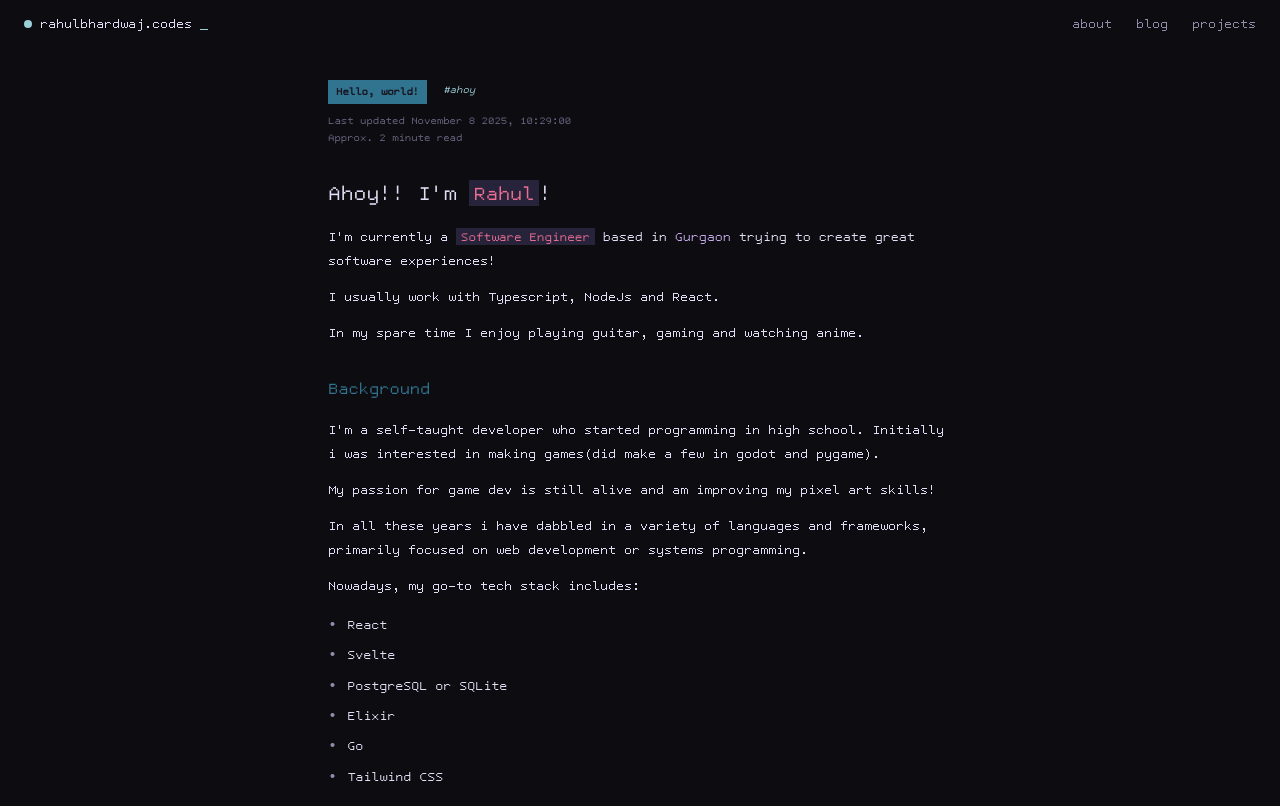
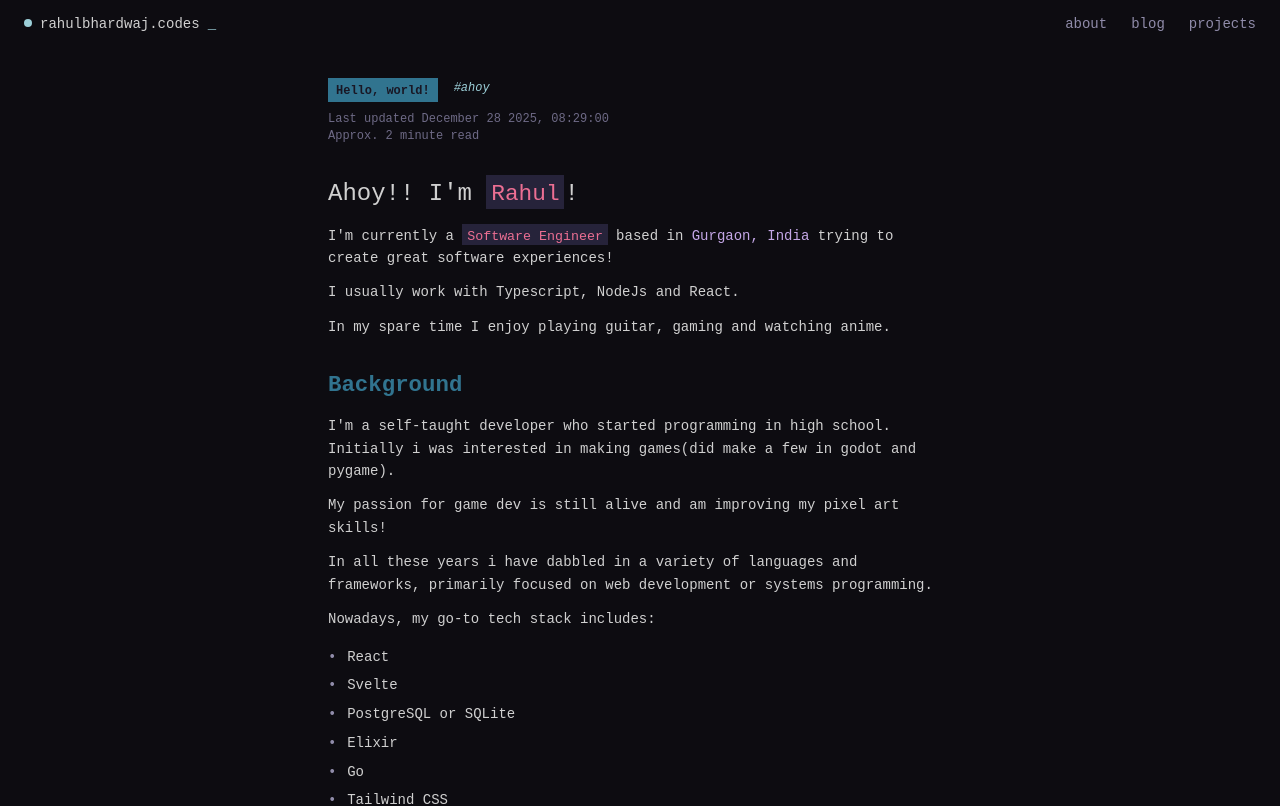
Before and after one commit to Rayzon3/portfolio-v4, a SvelteKit app: page / in a window 1280 px wide. Shown: the top 806 px of the page. Built offline with nearby package versions, Linux system fonts and the light colour scheme.

Commit message:
updated font

```diff
--- a/src/routes/+page.svelte
+++ b/src/routes/+page.svelte
@@ -2,7 +2,7 @@
   let email = "your.email@example.com";
   let name = "Rahul";
   let title = "Software Engineer";
-  let location = "Gurgaon";
+  let location = "Gurgaon, India";
 
   const technologies1 = [
     "React",
@@ -56,7 +56,7 @@
         <span class="meta-text">#ahoy</span>
       </div>
       <div class="post-date">
-        Last updated November 8 2025, 10:29:00<br />
+        Last updated December 28 2025, 08:29:00<br />
         Approx. 2 minute read
       </div>
 
@@ -252,8 +252,8 @@
 
 <style>
   @font-face {
-    font-family: "Tamzen";
-    src: url("/Tamzen8x15r.ttf") format("truetype");
+    font-family: "MapleMono";
+    src: url("/MapleMono-NF-Base-Mono.ttf") format("truetype");
     font-weight: normal;
     font-style: normal;
   }
@@ -266,9 +266,9 @@
     margin: 0;
     padding: 0;
     background-color: #0d0c11;
-    color: #e0def4;
-    font-family: "Tamzen", ui-monospace, monospace;
-    font-size: 15px;
+    color: #d0d0d0;
+    font-family: "MapleMono", ui-monospace, monospace;
+    font-size: 14px;
     line-height: 1.6;
     overflow-x: hidden;
   }
@@ -305,7 +305,7 @@
   }
 
   .site-title {
-    color: #e0def4;
+    color: #d0d0d0;
     font-weight: normal;
   }
 
@@ -321,7 +321,7 @@
   }
 
   .header-nav a:hover {
-    color: #e0def4;
+    color: #d0d0d0;
     text-decoration: underline;
   }
 
@@ -394,13 +394,13 @@
     font-size: 1.5rem;
     font-weight: normal;
     margin: 1.5rem 0 1rem 0;
-    color: #e0def4;
+    color: #d0d0d0;
     line-height: 1.3;
   }
 
   h2 {
-    font-size: 1.2rem;
-    font-weight: normal;
+    font-size: 1.4rem;
+    font-weight: 600;
     margin: 2rem 0 1rem 0;
     color: #31748f;
     line-height: 1.3;
@@ -408,7 +408,7 @@
 
   p {
     margin: 0.75rem 0;
-    color: #e0def4;
+    color: #d0d0d0;
   }
 
   .highlight {
@@ -419,6 +419,7 @@
     color: #9ccfd8;
     text-decoration: none;
     transition: all 0.2s;
+    font-weight: 400;
   }
 
   a:hover {
@@ -488,7 +489,7 @@
     font-size: 1.3rem;
     font-weight: normal;
     margin: 0.5rem 0;
-    color: #e0def4;
+    color: #d0d0d0;
   }
 
   .company-info {
@@ -509,7 +510,7 @@
 
   .achievements li {
     margin: 0.5rem 0;
-    color: #e0def4;
+    color: #d0d0d0;
   }
 
   .tech-tags {
```
Also changed, not shown: static/MapleMono-NF-Base-Mono.ttf (added).
